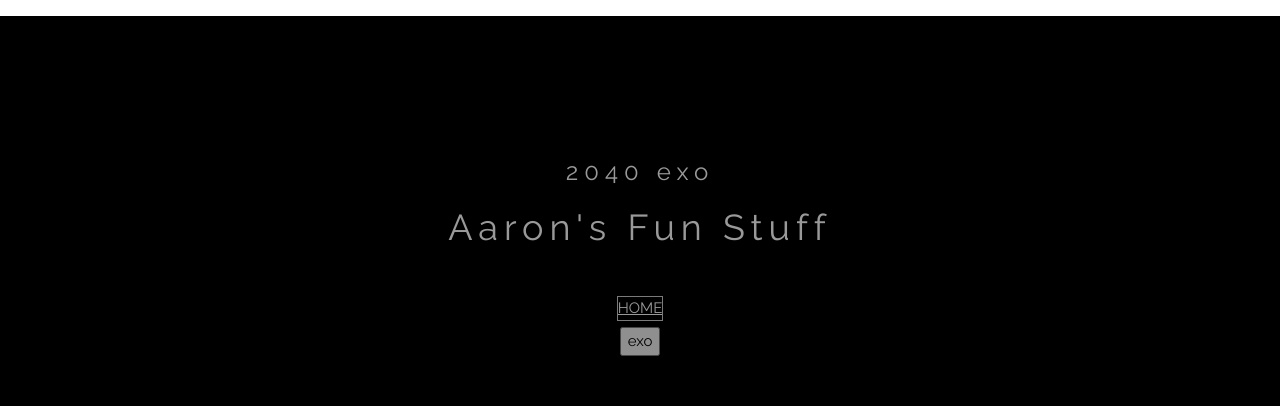
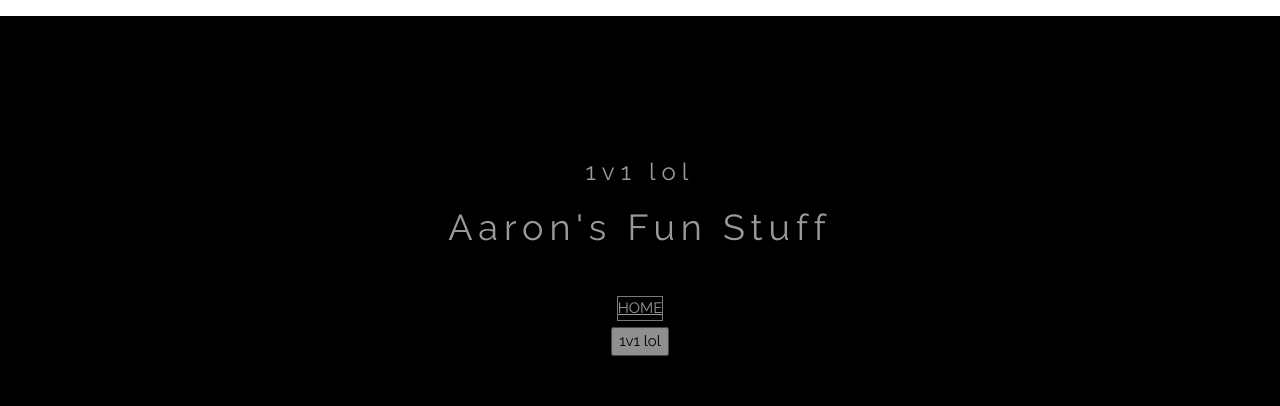
Before and after one commit to Aaronsfunstuff/games, a plain HTML site: page 16th_page.html in a window 1280 px wide. Shown: the top 406 px of the page. Drawn offline with nearby package versions, Linux system fonts and the light colour scheme.

Commit message:
Update 16th_page.html

```diff
--- a/16th_page.html
+++ b/16th_page.html
@@ -21,7 +21,7 @@
 
 <!-- Header -->
 <header class="w3-panel w3-center w3-opacity" style="padding:128px 16px">
-  <h1 class="w3-xlarge">2040 exo</h1>
+  <h1 class="w3-xlarge"> 1v1 lol</h1>
   <h1>Aaron's Fun Stuff</h1>
 
   <div class="w3-padding-32">
@@ -29,7 +29,7 @@
       <a href="https://icecoldfanta.github.io/games/"></i>HOME</a>
   </div>
   <center>
-<button onclick="openGame()" > exo </button>
+<button onclick="openGame()" > 1v1 lol </button>
 <script>
 function openGame() {
 var win = window.open ()
```
